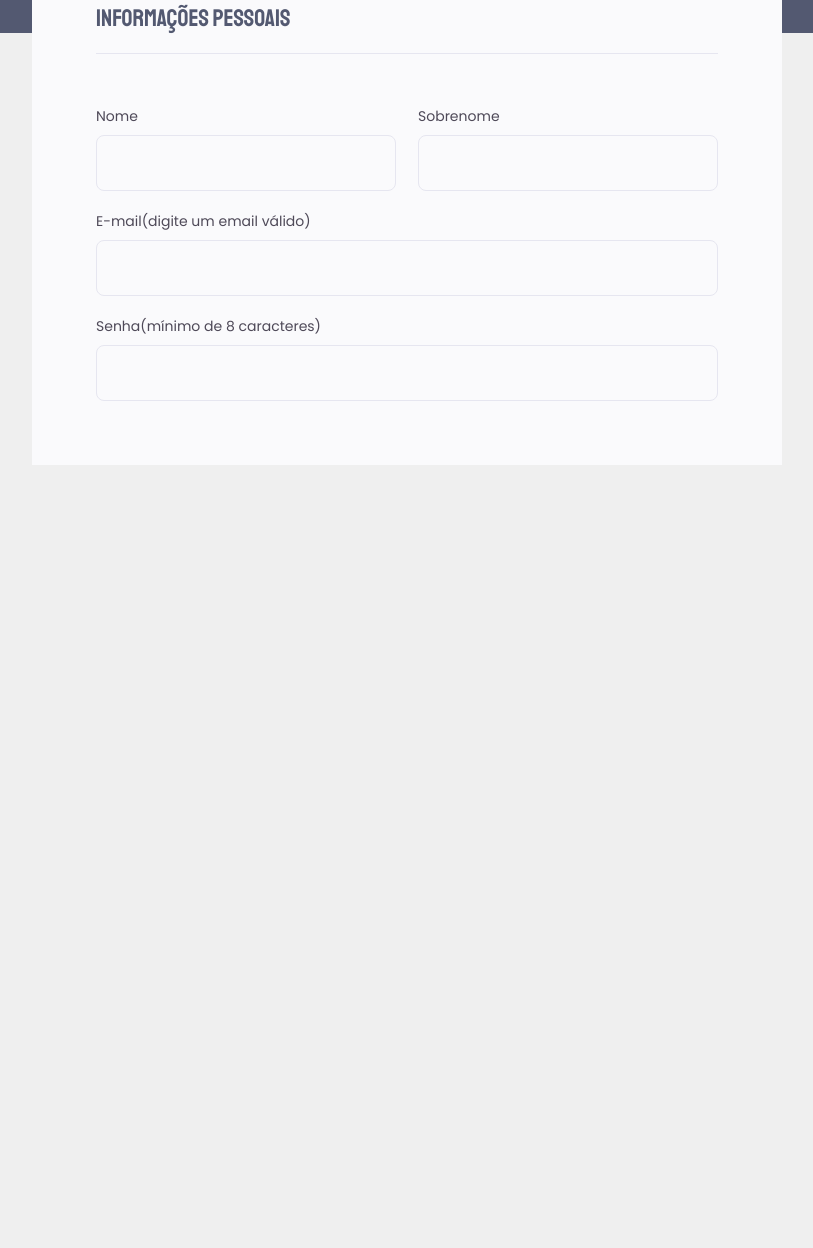
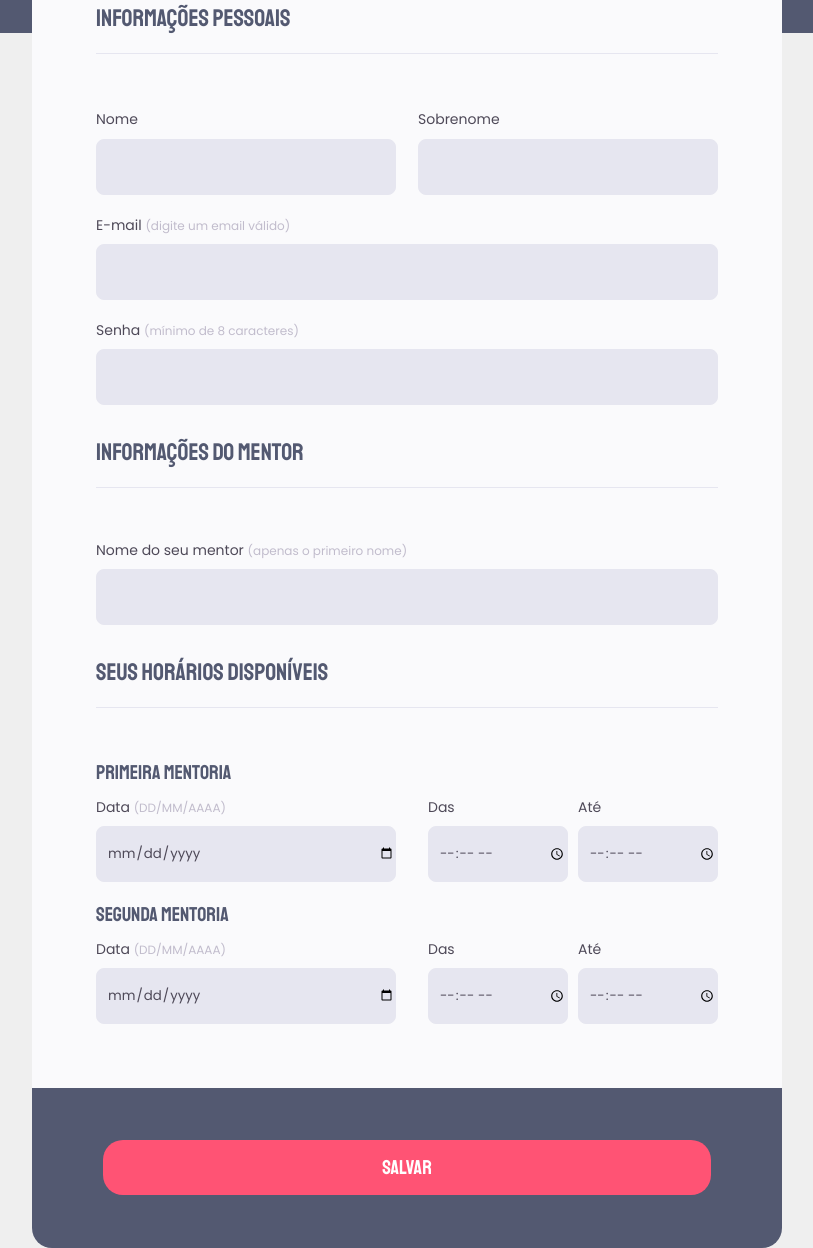
Before and after one commit to thiagvfonseca/recriandolayout03, a plain HTML site: page index.html in a window 1280 px wide. Shown: the part 403-1651 px from the top of the page, without its empty margins (233-1046 px from the left). Before the commit the page ends 868 px from the top, so only its background shows below. Drawn offline with Linux system fonts and the light colour scheme.

Commit message:
Finishing the form and finalizing the project

```diff
--- a/index.html
+++ b/index.html
@@ -15,6 +15,8 @@
       href="https://fonts.googleapis.com/css2?family=Poppins&family=Staatliches&display=swap"
       rel="stylesheet"
     />
+
+    <link rel="shortcut icon" href="#" type="image/x-icon">
   </head>
 
   <body>
@@ -24,7 +26,7 @@
         <p>Preencha o formulário abaixo para agendar a sua mentoria</p>
       </header>
 
-      <form>
+      <form id="my-form">
         <fieldset>
           <div class="fieldset-wrapper">
 
@@ -43,23 +45,27 @@
                 <input type="text" id="usersurname" required />
               </div>
             </div>
+
             <div class="input-wrapper">
               <label for="email"
-                >E-mail<span>(digite um email válido)</span></label
-              >
+                >E-mail
+                <span>(digite um email válido)</span>
+              </label>
               <input type="email" id="email" required />
             </div>
 
             <div class="input-wrapper">
               <label for="password"
-                >Senha<span>(mínimo de 8 caracteres)</span></label
-              >
+                >Senha
+                <span>(mínimo de 8 caracteres)<span>
+              </label>
               <input type="password" id="password" required minlength="8" />
             </div>
+
           </div>
         </fieldset>
 
-        <!-- <fieldset>
+        <fieldset>
           <div class="fieldset-wrapper">
 
             <legend>Informações do mentor</legend>
@@ -68,25 +74,101 @@
 
             <div class="input-wrapper">
               <label for="mentor-name"
-                >Nome do seu mentor<span>(apenas o primeiro nome)</span></label
-              >
+                >Nome do seu mentor
+                <span>(apenas o primeiro nome)</span>
+              </label>
               <input type="text" id="mentor-name" required />
             </div>
+
           </div>
         </fieldset>
 
         <fieldset>
+
           <div class="fieldset-wrapper">
 
             <legend>Seus horários disponíveis</legend>
 
             <div class="separator"></div>
 
+            <div class="mentoring">
+
+              <legend>Primeira mentoria</legend>
+
+              <div class="mentoring-wrapper">
+
+                <div class="input-wrapper">
+                  <label for="first-mentoring-date">
+                    Data
+                    <span>(DD/MM/AAAA)</span>
+                  </label>
+                  <input type="date" id="first-mentoring-date"
+                  class="mentoring-date">
+                </div>
+
+                <div class="row-2">
+
+                  <div class="input-wrapper">
+                    <label for="first-mentoring-begin">Das</label>
+                    <input type="time" id="first-mentoring-begin"
+                    class="mentoring-begin">
+                  </div>
+
+                  <div class="input-wrapper">
+                    <label for="first-mentoring-end">Até</label>
+                    <input type="time" id="first-mentoring-end"
+                    class="mentoring-end">
+                  </div>
+
+                </div>
+
+              </div>
+
+            </div>
+
+            <div class="mentoring">
+
+              <legend>Segunda mentoria</legend>
+
+              <div class="mentoring-wrapper">
+
+                <div class="input-wrapper">
+                  <label for="first-mentoring-date">
+                    Data
+                    <span>(DD/MM/AAAA)</span>
+                  </label>
+                  <input type="date" id="second-mentoring-date"
+                  class="mentoring-date">
+                </div>
+
+                <div class="row-2">
+
+                  <div class="input-wrapper">
+                    <label for="second-mentoring-begin">Das</label>
+                    <input type="time" id="second-mentoring-begin"
+                    class="mentoring-begin">
+                  </div>
+
+                  <div class="input-wrapper">
+                    <label for="second-mentoring-end">Até</label>
+                    <input type="time" id="second-mentoring-end"
+                    class="mentoring-end">
+                  </div>
+
+                </div>
+
+              </div>
+
+            </div>
+
           </div>
-        </fieldset> -->
+        </fieldset>
+
       </form>
 
-      <footer></footer>
+      <footer>
+        <button form="my-form" type="submit">Salvar</button>
+      </footer>
     </div>
   </body>
 </html>
--- a/style.css
+++ b/style.css
@@ -7,6 +7,7 @@
 
 body {
   background: #efefef;
+  font-family: "Poppins", sans-serif;
 }
 
 body::before {
@@ -44,8 +45,6 @@ header p {
   width: 417px;
 
   color: #fff;
-
-  font-family: "Poppins", sans-serif;
   font-size: 20px;
   font-weight: 400;
 }
@@ -55,6 +54,11 @@ form {
 
   margin-top: 64px;
   padding: 64px;
+  border-radius: 20px 20px 0px 0px;
+
+  display: flex;
+  flex-direction: column;
+  gap: 32px;
 }
 
 .fieldset-wrapper {
@@ -72,7 +76,7 @@ form {
 }
 
 .separator {
-  background: #E6E6F0;
+  background: #e6e6f0;
 
   width: 622px;
   height: 1px;
@@ -80,11 +84,25 @@ form {
 }
 
 .fieldset-wrapper label {
-  font-family: "Poppins", sans-serif;
   color: #4e4958;
 
   font-size: 14px;
   font-weight: 400;
+}
+
+input {
+  background: #e6e6f0;
+
+  width: 622px;
+  height: 56px;
+
+  margin-top: 8px;
+  padding-left: 10px;
+  border-radius: 8px;
+  border: 1px solid #e6e6f0;
+
+  color: #4e4958;
+  font-family: "Poppins", sans-serif;
 }
 
 .col-2 {
@@ -97,12 +115,79 @@ form {
   height: 56px;
 }
 
-input {
-  background: #fafafc;
+.input-wrapper {
+  display: flex;
+  flex-direction: column;
+}
 
-  width: 622px;
+.input-wrapper label span {
+  color: #c1bccc;
+
+  font-size: 12px;
+  font-weight: 400;
+}
+
+.input-wrapper label span:hover {
+  color: #84808d;
+}
+
+.mentoring-wrapper {
+  display: flex;
+  flex-direction: row;
+  gap: 32px;
+  align-items: center;
+}
+
+.mentoring legend {
+  margin-bottom: 12px;
+
+  color: #535971;
+
+  font-size: 20px;
+  font-weight: 400;
+}
+
+.mentoring input {
+  width: 300px;
+}
+
+.row-2 {
+  display: flex;
+  flex-direction: row;
+  gap: 10px;
+}
+
+.row-2 input {
+  width: 140px;
   height: 56px;
-  border-radius: 8px;
-  border: 1px solid #e6e6f0;
-  margin-top: 8px;
 }
+
+footer {
+  background: #535971;
+
+  height: 160px;
+  padding: 52px 70px;
+  border-radius: 0px 0px 20px 20px;
+
+  align-items: center;
+  text-align: center;
+  justify-content: center;
+
+  position: relative;
+}
+
+footer button {
+  background: #ff5374;
+
+  width: 608px;
+  padding: 15px 40px;
+  border-radius: 20px;
+
+  color: #fff;
+  font-family: "Staatliches", sans-serif;
+  font-size: 20px;
+}
+
+footer button:hover {
+  background: #c33e59;
+}
```
